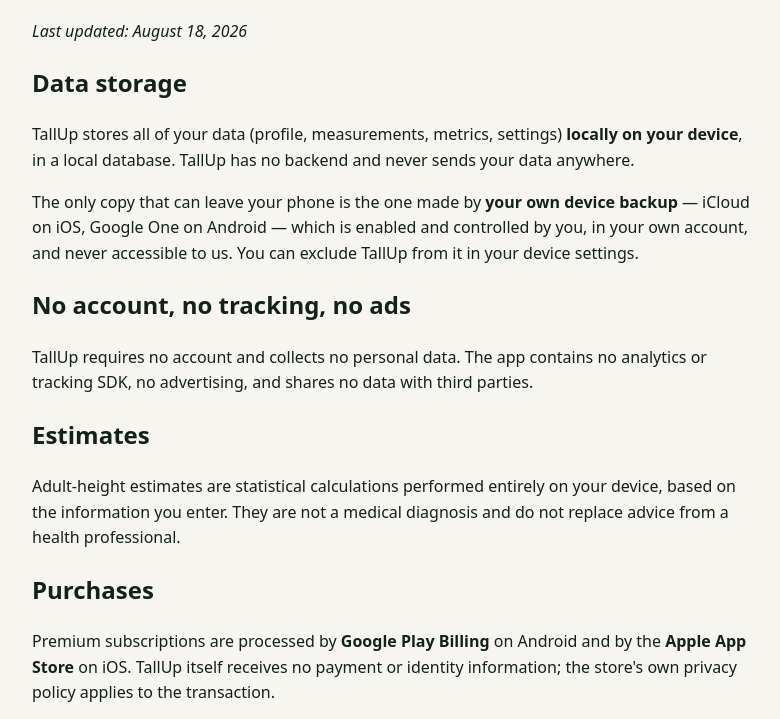
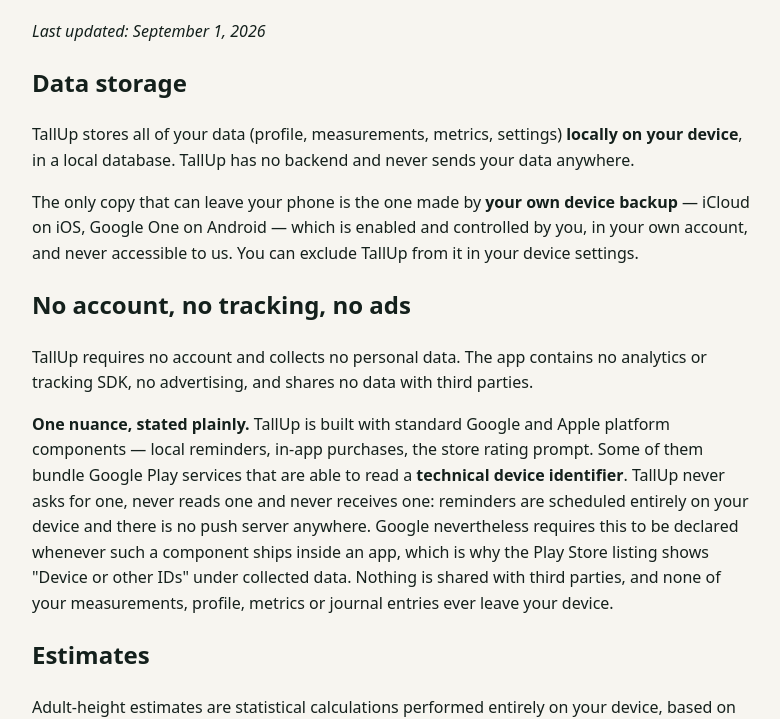
Before and after one commit to ctoomnai/TallUp_privacy-policy, a plain HTML site: page index.html in a window 1280 px wide. Shown: the part 94-813 px from the top of the page, without its empty margins (248-1028 px from the left). Drawn offline with Linux system fonts and the light colour scheme.

Commit message:
Update index.html

```diff
--- a/index.html
+++ b/index.html
@@ -12,7 +12,7 @@
 </head>
 <body>
   <h1>TallUp — Privacy Policy</h1>
-  <p><em>Last updated: August 18, 2026</em></p>
+  <p><em>Last updated: September 1, 2026</em></p>
 
   <h2>Data storage</h2>
   <p>TallUp stores all of your data (profile, measurements, metrics, settings) <strong>locally on your device</strong>, in a local database. TallUp has no backend and never sends your data anywhere.</p>
@@ -20,6 +20,7 @@
 
   <h2>No account, no tracking, no ads</h2>
   <p>TallUp requires no account and collects no personal data. The app contains no analytics or tracking SDK, no advertising, and shares no data with third parties.</p>
+  <p><strong>One nuance, stated plainly.</strong> TallUp is built with standard Google and Apple platform components — local reminders, in-app purchases, the store rating prompt. Some of them bundle Google Play services that are able to read a <strong>technical device identifier</strong>. TallUp never asks for one, never reads one and never receives one: reminders are scheduled entirely on your device and there is no push server anywhere. Google nevertheless requires this to be declared whenever such a component ships inside an app, which is why the Play Store listing shows "Device or other IDs" under collected data. Nothing is shared with third parties, and none of your measurements, profile, metrics or journal entries ever leave your device.</p>
 
   <h2>Estimates</h2>
   <p>Adult-height estimates are statistical calculations performed entirely on your device, based on the information you enter. They are not a medical diagnosis and do not replace advice from a health professional.</p>
```
